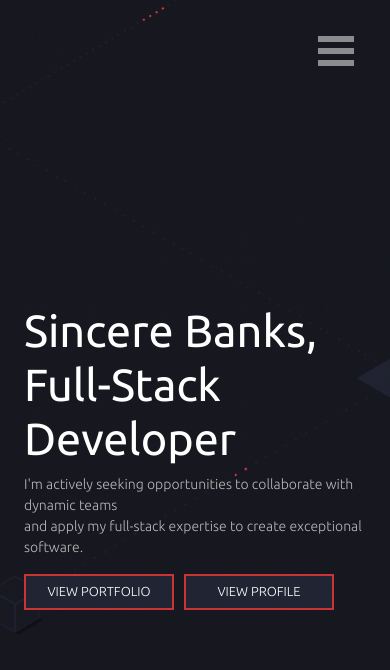
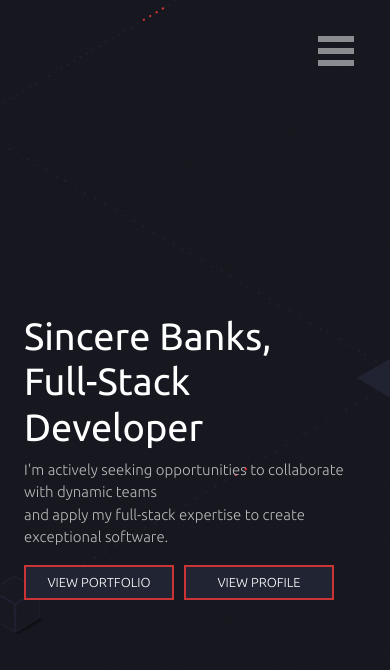
Before and after one commit to abanks72/abanks72.github.io, a React (Create React App) app: page / in a window 390 px wide. Shown: the top 670 px of the page. Built offline with nearby package versions, Linux system fonts and the light colour scheme; a web font is replaced by a local one.

Commit message:
text-size adjust

```diff
--- a/src/Home.css
+++ b/src/Home.css
@@ -36,11 +36,11 @@
 
 @media (max-width: 768px) {
   .header-1 {
-    font-size: 45px; /* Adjust font size for smaller screens */
+    font-size: 38px; /* Adjust font size for smaller screens */
   }
 
   .paragraph-1 {
-    font-size: 14px; /* Adjust font size for smaller screens */
+    font-size: 15px; /* Adjust font size for smaller screens */
   }
 
   .home-wrapper .custom-button {
```
